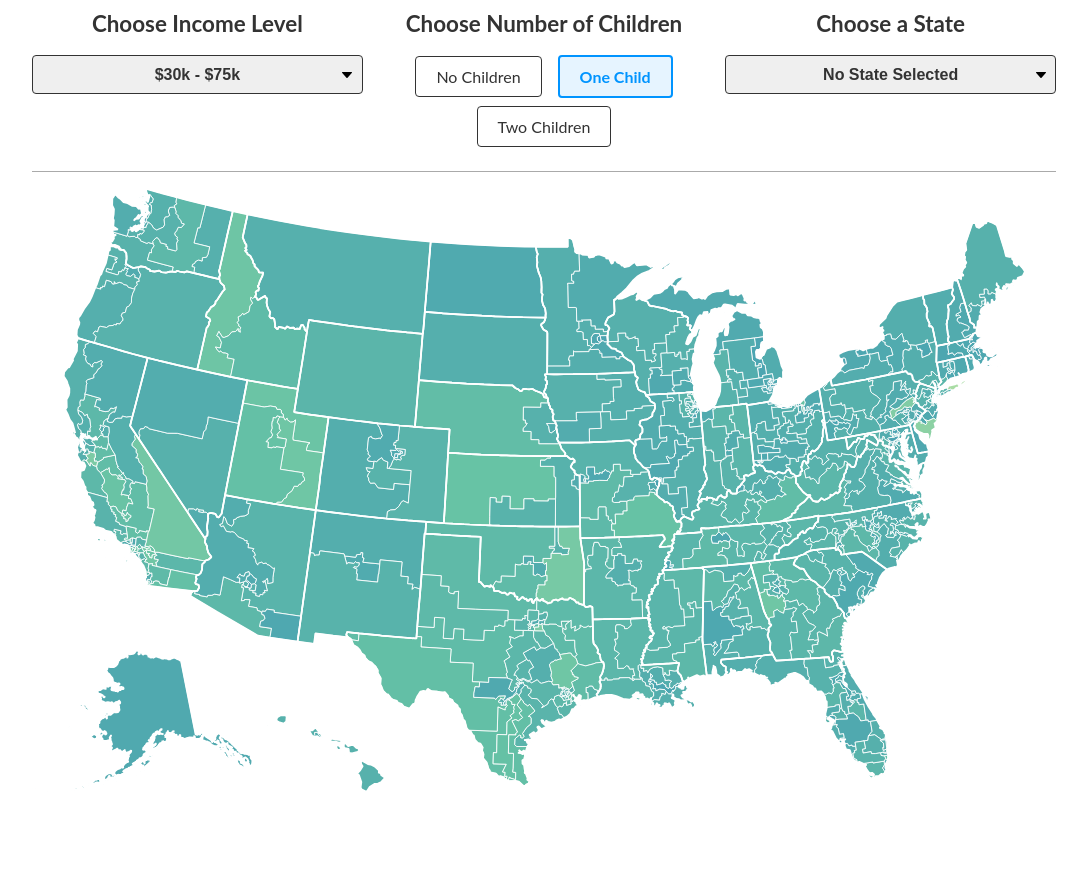
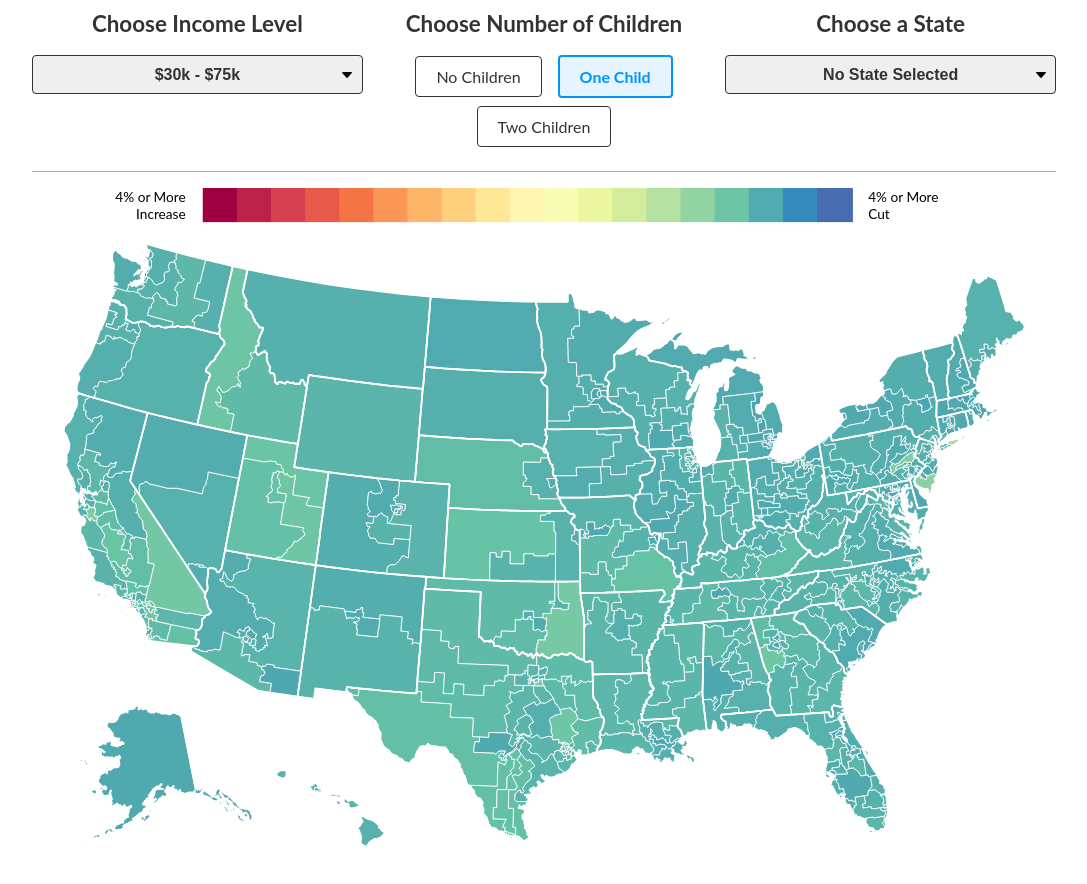
Before and after one commit to TaxFoundation/congressional-district-interactive, a React (Create React App) app: page / in a window 1280 px wide. Shown: the top 884 px of the page, without its empty margins (96-1183 px from the left). Built offline with nearby package versions, Linux system fonts and the light colour scheme.

Commit message:
Add legend

```diff
--- a/src/App.js
+++ b/src/App.js
@@ -1,14 +1,17 @@
 import React, { Component } from 'react';
 import styled from 'styled-components';
+import { scaleLinear } from 'd3-scale';
 import Navigation from './components/Navigation';
 import USMap from './components/USMap';
 import StateMap from './components/StateMap';
 import us from './data/us.json';
 import districts from './data/us-congress-113.json';
 import data from './data/data.json';
+import { colorize } from './helpers';
 
 const AppWrapper = styled.div`
   color: #333;
+  font-family: 'Lato', sans-serif;
   margin: 0 auto;
   max-width: 1024px;
 
@@ -28,6 +31,12 @@ class App extends Component {
       activeChildren: 1,
       domain: [-0.04, 0.04],
     };
+
+    this.scale = 780;
+    this.xScale = 600;
+    this.yScale = 400;
+    this.xScalar = this.xScale / 600;
+    this.yScalar = this.yScale / 400;
 
     this.updateActiveState = this.updateActiveState.bind(this);
     this.updateBucket = this.updateBucket.bind(this);
@@ -65,6 +74,10 @@ class App extends Component {
   }
 
   render() {
+    const legendScale = scaleLinear()
+      .range([100, this.xScale - 100])
+      .domain([0, 20]);
+
     return (
       <AppWrapper className="App">
         <Navigation
@@ -73,6 +86,29 @@ class App extends Component {
           updateChildren={this.updateChildren}
           updateActiveState={this.updateActiveState}
         />
+        <svg width="100%" viewBox={`0 0 ${this.xScale} 30`}>
+          <text x="90" y="8" fontSize="8" textAnchor="end">{`${100 *
+            Math.abs(this.state.domain[0])}% or More`}</text>
+          <text x="90" y="18" fontSize="8" textAnchor="end">
+            Increase
+          </text>
+          <text x={this.xScale - 110} y="8" fontSize="8" textAnchor="start">
+            {`${100 * Math.abs(this.state.domain[0])}% or More`}
+          </text>
+          <text x={this.xScale - 110} y="18" fontSize="8" textAnchor="start">
+            Cut
+          </text>
+          {[...Array(19).keys()].map(k => (
+            <rect
+              key={`legend-${k}`}
+              x={legendScale(k)}
+              y="0"
+              width={(this.xScale - 200) / 19}
+              height="20"
+              fill={colorize(-k, [0, 19])}
+            />
+          ))}
+        </svg>
         {this.state.stateData ? (
           <StateMap
             activeState={this.state.activeState}
@@ -82,6 +118,11 @@ class App extends Component {
             activeBucket={this.state.activeBucket}
             activeChildren={this.state.activeChildren}
             updateActiveState={this.updateActiveState}
+            scale={{
+              scale: this.scale,
+              xScale: this.xScale,
+              yScale: this.yScale,
+            }}
           />
         ) : (
           <USMap
@@ -92,6 +133,11 @@ class App extends Component {
             activeBucket={this.state.activeBucket}
             activeChildren={this.state.activeChildren}
             updateActiveState={this.updateActiveState}
+            scale={{
+              scale: this.scale,
+              xScale: this.xScale,
+              yScale: this.yScale,
+            }}
           />
         )}
       </AppWrapper>
--- a/src/components/StateMap.js
+++ b/src/components/StateMap.js
@@ -27,20 +27,6 @@ const BG = styled.rect`
 `;
 
 class StateMap extends Component {
-  constructor(props) {
-    super(props);
-
-    this.scale = 780;
-    this.xScale = 600;
-    this.yScale = 400;
-    this.xScalar = this.xScale / 600;
-    this.yScalar = this.yScale / 400;
-
-    this.state = {
-      activeDistrict: null,
-    };
-  }
-
   render() {
     if (this.props.stateData === null) {
       return null;
@@ -55,11 +41,17 @@ class StateMap extends Component {
       );
 
       const path = geoPath().projection(
-        geoMercator().fitSize([this.xScale, this.yScale], districtsFeatures)
+        geoMercator().fitSize(
+          [this.props.scale.xScale, this.props.scale.yScale],
+          districtsFeatures
+        )
       );
 
       const altPath = geoPath().projection(
-        geoAlbersUsa().fitSize([this.xScale, this.yScale], districtsFeatures)
+        geoAlbersUsa().fitSize(
+          [this.props.scale.xScale, this.props.scale.yScale],
+          districtsFeatures
+        )
       );
 
       const bucketList = {
@@ -72,14 +64,11 @@ class StateMap extends Component {
 
       const districtShapes = districtsFeatures.features.map(d => {
         const districtId = +d.properties.CD114FP;
-        console.log(districtId);
         const hash = `${this.props.activeBucket}0${this.props.activeChildren}`;
         if (this.props.data[districtId]) {
           const districtData = this.props.data[districtId][hash];
 
-          return (
-            <District
-              data-tip={
+          const dataTip =
             districtData.i > 0
               ? `
         <h3>
@@ -91,13 +80,11 @@ class StateMap extends Component {
                 : 'At-Large District'
           }
         </h3>
-                <p>Average income ${
-                  bucketList[this.props.activeBucket]
-                } is ${formatter(districtData.i, '$')}.</p>
-                <p>Average state taxes paid is ${formatter(
-                  districtData.s,
+        <p>Average income ${bucketList[this.props.activeBucket]} is ${formatter(
+                  districtData.i,
                   '$'
                 )}.</p>
+        <p>Average state taxes paid is ${formatter(districtData.s, '$')}.</p>
         <p>
           Average tax ${+districtData.t > 0 ? 'increase' : 'cut'} is
           ${formatter(Math.abs(districtData.t), '$')}, or ${formatter(
@@ -106,8 +93,11 @@ class StateMap extends Component {
                 )} ${+districtData.t > 0 ? 'more' : 'less'}.
         </p>
       `
-                  : 'No data'
-              }
+              : 'No data';
+
+          return (
+            <District
+              data-tip={dataTip}
               data-for="statemap"
               d={
                 this.props.activeState === 2 || this.props.activeState === 15
@@ -130,12 +120,17 @@ class StateMap extends Component {
 
       return (
         <Fragment>
-          <svg width="100%" viewBox={`0 0 ${this.xScale} ${this.yScale}`}>
+          <svg
+            width="100%"
+            viewBox={`0 0 ${this.props.scale.xScale} ${
+              this.props.scale.yScale
+            }`}
+          >
             <BG
               data-tip
               data-for="goBack"
-              height={this.yScale}
-              width={this.xScale}
+              height={this.props.scale.yScale}
+              width={this.props.scale.xScale}
               onClick={e => this.props.updateActiveState(0)}
             />
             {districtShapes}
--- a/src/components/USMap.js
+++ b/src/components/USMap.js
@@ -29,21 +29,14 @@ const District = styled.path.attrs({
 `;
 
 class USMap extends Component {
-  constructor(props) {
-    super(props);
-
-    this.scale = 780;
-    this.xScale = 600;
-    this.yScale = 400;
-    this.xScalar = this.xScale / 600;
-    this.yScalar = this.yScale / 400;
-  }
-
   render() {
     const path = geoPath().projection(
       geoAlbersUsa()
-        .scale(this.scale)
-        .translate([this.xScale / 2, this.yScale / 2 - 25])
+        .scale(this.props.scale.scale)
+        .translate([
+          this.props.scale.xScale / 2,
+          this.props.scale.yScale / 2 - 25,
+        ])
     );
 
     const districtsFeatures = feature(
@@ -96,7 +89,10 @@ class USMap extends Component {
 
     return (
       <Fragment>
-        <svg width="100%" viewBox={`0 0 ${this.xScale} ${this.yScale}`}>
+        <svg
+          width="100%"
+          viewBox={`0 0 ${this.props.scale.xScale} ${this.props.scale.yScale}`}
+        >
           <defs>
             <path
               id="land"
```
Lines whose indentation alone changed are shown as unchanged.
